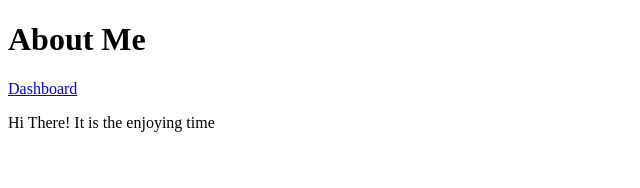
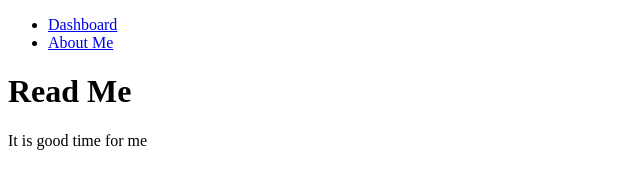
Before and after one commit to angelfirst124/gatsby-test, a Gatsby site: page /about in a window 1280 px wide. Shown: the whole page, without its empty margins (0-640 px from the left). Built offline with nearby package versions, Linux system fonts and the light colour scheme; Gatsby itself is replaced by a stand-in of ours.

Commit message:
Change of about page

```diff
--- a/src/pages/components/layout.js
+++ b/src/components/layout.js
@@ -1,4 +1,4 @@
-import * as react from "react"
+import * as React from "react"
 import { Link } from "gatsby"
 
 const Layout = ({ pageTitle, children }) => {
--- a/src/pages/about.js
+++ b/src/pages/about.js
@@ -1,14 +1,11 @@
 import * as React from "react"
-import { Link } from "gatsby"
+import Layout from "../components/layout"
 
 const AboutPage = () => {
     return (
-        <main>
-            <title>About Me</title>
-            <h1>About Me</h1>
-            <Link to="/">Dashboard</Link>
-            <p>Hi There! It is the enjoying time</p>
-        </main>
+        <Layout pageTitle="Read Me">
+            <p>It is good time for me</p>
+        </Layout>
     )
 }
 
```
Also changed, not shown: src/pages/index.js (+6 -7 lines).
